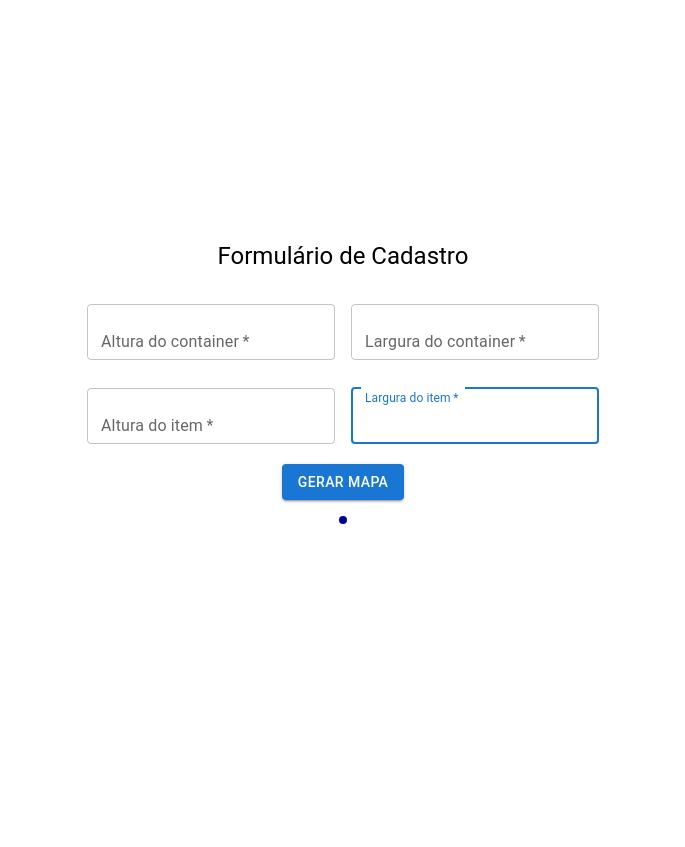
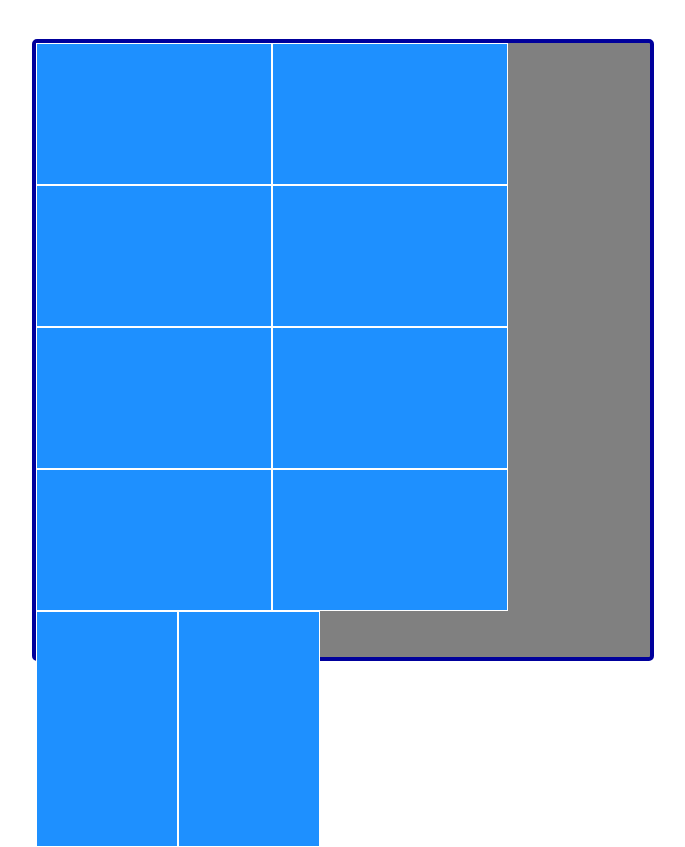
Before and after one commit to VictorOlimpioS/2D-Packing-Otimization, a React (Create React App) app in the folder packing-app/: page / in a window 1280 px wide. Shown: the whole page, without its empty margins (297-982 px from the left). Before the commit the page ends 800 px from the top, so only its background shows below. Built offline with nearby package versions, Linux system fonts and the light colour scheme.

Commit message:
🚧 fix

```diff
--- a/packing-app/src/routes/MainPage/index.js
+++ b/packing-app/src/routes/MainPage/index.js
@@ -15,6 +15,7 @@ export const PageContainer = styled.div`
   align-items: center;
   justify-content: center;
 `;
+
 function cmToPx(cm, ppi = 12) {
   return Math.round((cm / 2.54) * ppi);
 }
@@ -23,9 +24,9 @@ function cmToPx(cm, ppi = 12) {
 export const MainContainer = styled.div`
   background-color: gray;
   width: ${(props) =>
-    `${cmToPx(props.containerwidth)}px`}; /* Variável definida pela entrada */
+    `${cmToPx(props.$containerwidth)}px`}; /* Variável definida pela entrada */
   height: ${(props) =>
-    `${cmToPx(props.containerheight)}px`}; /* Variável definida pela entrada */
+    `${cmToPx(props.$containerheight)}px`}; /* Variável definida pela entrada */
   display: flex;
   flex-wrap: wrap;
   flex-direction: row;
@@ -85,27 +86,33 @@ export const ExtraItem = styled.div`
 `;
 
 export const MainPage = () => {
-  const [formData, setFormData] = useState({
-    containerHeight: 0,
-    containerWidth: 0,
-    itemWidth: 0,
-    itemHeight: 0,
-  });
+  // const [formData, setFormData] = useState({
+  //   containerHeight: 0,
+  //   containerWidth: 0,
+  //   itemWidth: 0,
+  //   itemHeight: 0,
+  // });
 
   // const [result, setResult] = useState({});
 
-  const handleFormSubmit = (data) => {
-    setFormData(data);
-    // if (formData) {
-    //   setResult(
-    //     twoDPackingOptimization(
-    //       parseFloat(formData.containerHeight),
-    //       parseFloat(formData.containerWidth),
-    //       parseFloat(formData.itemHeight),
-    //       parseFloat(formData.itemWidth)
-    //     )
-    //   );
-    // }
+  // const handleFormSubmit = (data) => {
+  //   setFormData(data);
+  //   // if (formData) {
+  //   //   setResult(
+  //   //     twoDPackingOptimization(
+  //   //       parseFloat(formData.containerHeight),
+  //   //       parseFloat(formData.containerWidth),
+  //   //       parseFloat(formData.itemHeight),
+  //   //       parseFloat(formData.itemWidth)
+  //   //     )
+  //   //   );
+  //   // }
+  // };
+  const formData = {
+    containerHeight: 130,
+    containerWidth: 130,
+    itemWidth: 30,
+    itemHeight: 50,
   };
 
   const result = {
@@ -117,26 +124,26 @@ export const MainPage = () => {
       },
       layoutHeight: 100,
       layoutWidth: 120,
-      itemHeight: 50,
-      itemWidth: 30,
+      itemHeight: 30,
+      itemWidth: 50,
     },
     extraLayout: {
       distribution: {
-        height: 1,
-        width: 2,
+        height: 2,
+        width: 1,
       },
       layoutHeight: 30,
       layoutWidth: 100,
-      itemHeight: 30,
-      itemWidth: 50,
+      itemHeight: 50,
+      itemWidth: 30,
     },
   };
 
   console.log("Dados recebidos do formulário:", result);
   return (
     <PageContainer>
-      <Form onFormSubmit={handleFormSubmit} />
-      {true ? (
+      {/* <Form onFormSubmit={handleFormSubmit} /> */}
+
       <MainContainer
         $containerheight={formData.containerHeight}
         $containerwidth={formData.containerWidth}
@@ -147,7 +154,8 @@ export const MainPage = () => {
         >
           {Array.from({
             length:
-                result?.distribution?.height * result?.distribution?.height,
+              result?.mainLayout?.distribution?.height *
+              result?.mainLayout?.distribution?.width,
           }).map((_) => (
             <MainItem
               $mainitemheight={result.mainLayout.itemHeight}
@@ -161,7 +169,8 @@ export const MainPage = () => {
         >
           {Array.from({
             length:
-                result?.distribution?.height * result?.distribution?.height,
+              result?.extraLayout?.distribution?.height *
+              result?.extraLayout?.distribution?.width,
           }).map((_) => (
             <ExtraItem
               $extraitemheight={result.extraLayout.itemHeight}
@@ -170,7 +179,7 @@ export const MainPage = () => {
           ))}
         </ExtraLayout>
       </MainContainer>
-      ) : (
+      {/* ) : (
         <Box
           sx={{
             display: "flex",
@@ -180,7 +189,7 @@ export const MainPage = () => {
         >
           <CircularProgress />
         </Box>
-      )}
+      )} */}
     </PageContainer>
   );
 };
```
Lines whose indentation alone changed are shown as unchanged.
